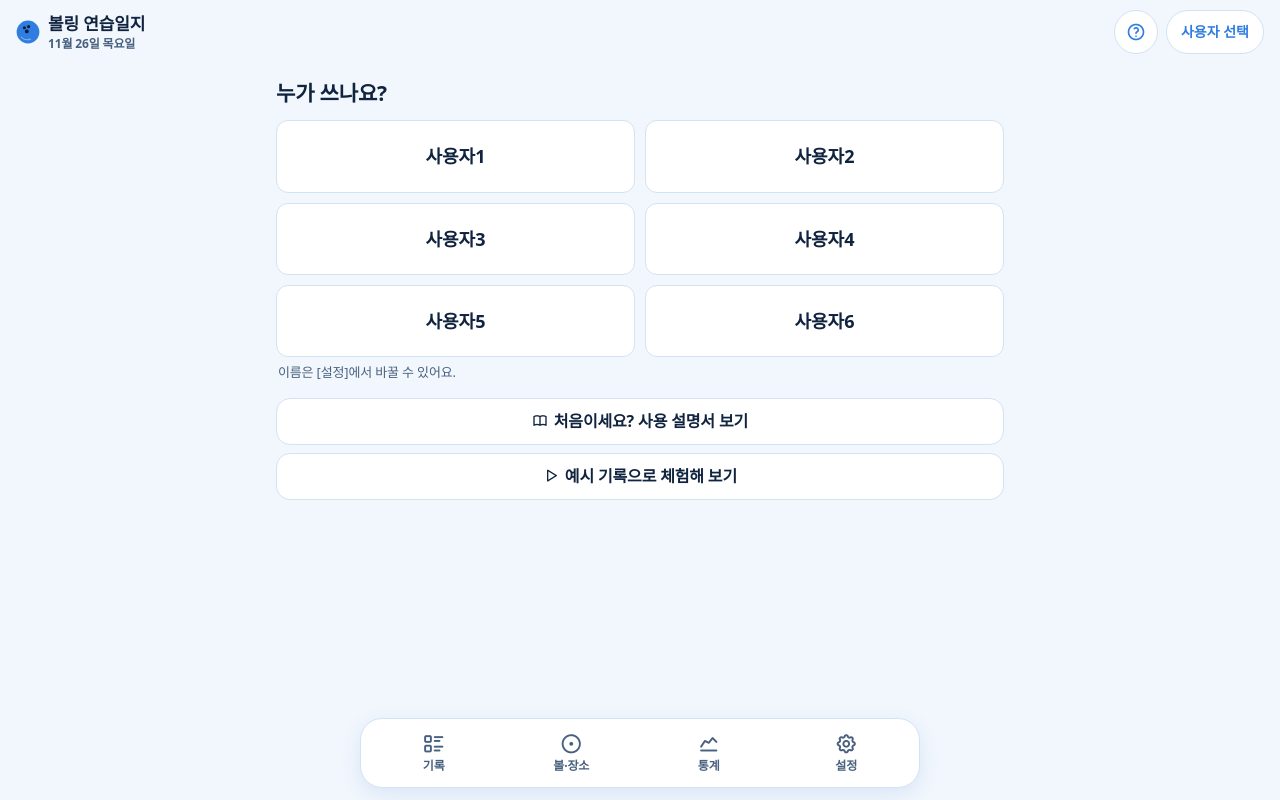
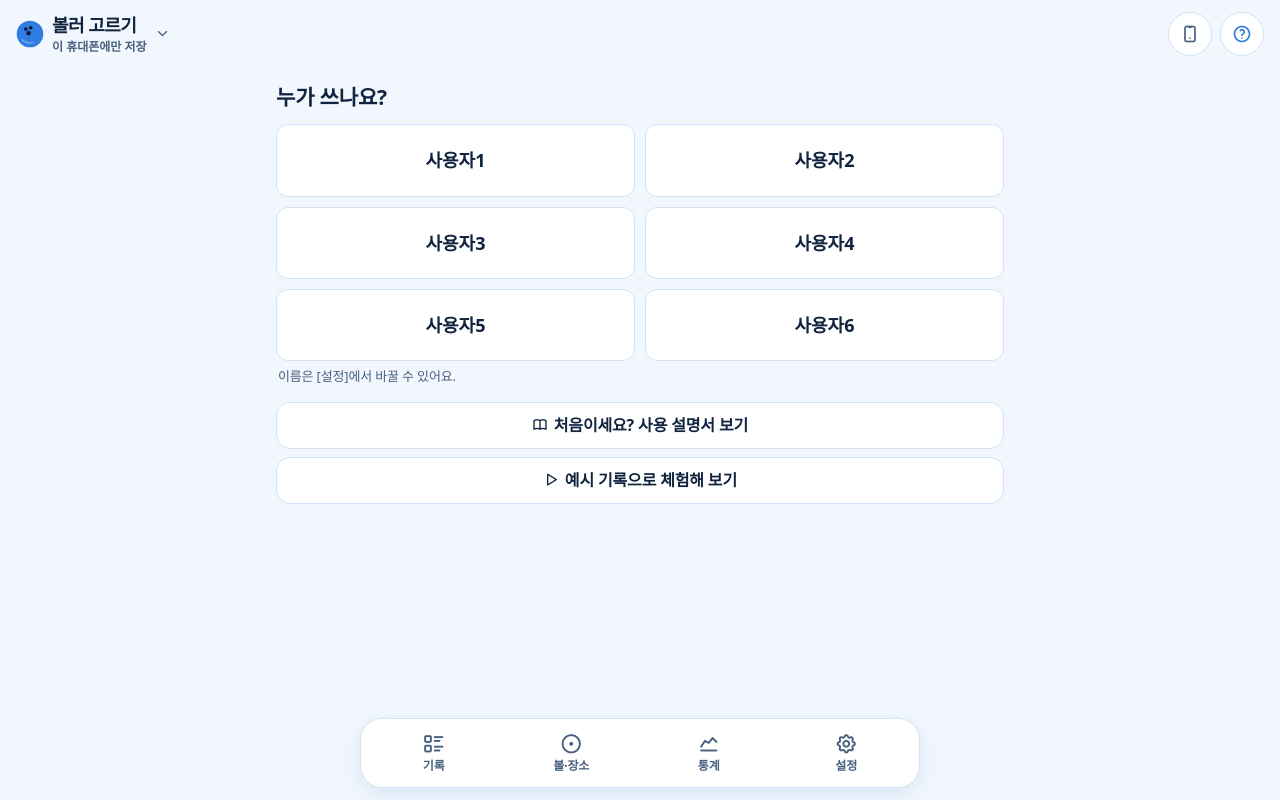
Before and after one commit to sunboys20/bowling-diary, a plain HTML site: page index.html in a window 1280 px wide. Drawn offline with Linux system fonts and the light colour scheme; a web font is replaced by a local one.

Commit message:
머리글에 볼러 이름과 로그인·저장 상태를 늘 표시
Co-Authored-By: Claude Opus 5.5 <noreply@anthropic.com>

```diff
--- a/index.html
+++ b/index.html
@@ -52,9 +52,15 @@ body{margin:0;background:var(--bg);color:var(--ink);font:16px/1.45 "Pretendard V
 a{color:inherit}
 .ti{line-height:1;vertical-align:-.12em}
 .top{position:sticky;top:0;z-index:20;display:flex;align-items:center;gap:8px;padding:10px 16px;padding-top:calc(10px + env(safe-area-inset-top));background:var(--top);color:var(--top-ink);overflow:hidden}
-.top .title{display:flex;align-items:center;gap:8px;font-weight:800;font-size:17px;flex:1;white-space:nowrap;position:relative;z-index:1}
-.top .title svg{width:24px;height:24px;flex:none}
-.top .title .sub{display:block;font-size:12px;font-weight:600;color:var(--muted);line-height:1.2}
+.me{flex:1;min-width:0;display:flex;align-items:center;gap:8px;min-height:48px;border:0;background:none;color:inherit;font:inherit;text-align:left;padding:0;cursor:pointer}
+.me svg{width:28px;height:28px;flex:none;color:var(--accent)}
+.me-t{min-width:0;display:flex;flex-direction:column}
+.me-t b{font-size:18px;font-weight:900;letter-spacing:-.03em;white-space:nowrap;overflow:hidden;text-overflow:ellipsis}
+.me-s{font-size:12px;font-weight:600;color:var(--muted);white-space:nowrap;overflow:hidden;text-overflow:ellipsis}
+.me-s.on{color:var(--accent)}.me-s.bad{color:var(--danger)}
+.me .ti-chevron-down{color:var(--muted);flex:none}
+.st-btn{width:44px;height:44px;flex:none;border-radius:50%;border:1px solid var(--line);background:var(--card);color:var(--muted);display:flex;align-items:center;justify-content:center;font-size:20px;text-decoration:none}
+.st-btn.on{color:var(--accent);border-color:var(--sb-line2)}.st-btn.bad{color:var(--danger)}
 .who{position:relative;z-index:1;display:inline-flex;align-items:center;justify-content:center;gap:5px;min-height:44px;border:1px solid var(--line);background:var(--card);color:var(--accent);border-radius:999px;padding:6px 14px;font:inherit;font-size:14px;font-weight:700;cursor:pointer}
 .help-btn{width:44px;padding:0;text-decoration:none;font-size:20px}
 main{max-width:760px;margin:0 auto;padding:8px 16px 120px}
@@ -370,9 +376,10 @@ table.st th{color:var(--muted);font-weight:700;font-size:12px}
   <symbol id="i-pins5" viewBox="0 0 70 40"><use href="#i-pin" x="0" y="8" width="13" height="32"/><use href="#i-pin" x="14" y="4" width="13" height="32"/><use href="#i-pin" x="28" y="0" width="13" height="32"/><use href="#i-pin" x="42" y="4" width="13" height="32"/><use href="#i-pin" x="56" y="8" width="13" height="32"/></symbol>
 </defs></svg>
 <header class="top noprint">
-  <div class="title"><svg style="color:var(--accent)" aria-hidden="true"><use href="#i-ball"/></svg><span>볼링 연습일지<span class="sub" id="topSub"></span></span></div>
+  <button type="button" class="me" id="whoBtn" aria-label="볼러 바꾸기"><svg aria-hidden="true"><use href="#i-ball"/></svg>
+    <span class="me-t"><b id="topName">볼러 고르기</b><span class="me-s" id="topSub"></span></span><i class="ti ti-chevron-down" aria-hidden="true"></i></button>
+  <a class="st-btn" id="topAcct" href="#settings" aria-label="저장 방식·로그인 (설정)"><i class="ti ti-device-mobile" aria-hidden="true"></i></a>
   <a class="who help-btn" href="help.html" aria-label="사용 설명서"><i class="ti ti-help" aria-hidden="true"></i></a>
-  <button type="button" class="who" id="whoBtn">사용자 선택</button>
 </header>
 <main id="app"></main>
 <nav class="tabs noprint" id="tabs">
@@ -593,8 +600,7 @@ async function render() {
   const tab = { edit: 'list', view: 'list', photos: 'list', ball: 'balls', place: 'balls' }[r] || r;
   document.querySelectorAll('#tabs a').forEach(a => a.classList.toggle('on', a.dataset.tab === tab));
   document.body.classList.toggle('editing', r === 'edit' || r === 'ball' || r === 'place');
-  $('#whoBtn').textContent = CUR ? CUR.name + ' ▾' : '사용자 선택';
-  $('#topSub').textContent = new Date().toLocaleDateString('ko-KR', { month: 'long', day: 'numeric', weekday: 'long' });
+  topBar();
   window.scrollTo(0, 0);
   if (!CUR && r !== 'settings') return renderWho();
   switch (r) {
@@ -626,7 +632,7 @@ function renderWho() {
 /* ---------- v0.7 shared pieces: kinds, 5x2 scoreboard, game card, places ---------- */
 const KINDS = ['대회', '개인연습', '단체연습', '기타'];
 // 지금 누구의 기록을 보고 있는지 — 제목 옆 작은 이름표
-const whoTag = () => CUR ? `<a class="who-tag" href="#who" aria-label="${esc(CUR.name)} 님의 기록 · 사람 바꾸기">${esc(CUR.name)} 님</a>` : '';
+const whoTag = () => ''; // 누구의 기록인지는 머리글(맨 위)에 늘 보인다
 const ktag = k => k ? `<span class="ktag k-${esc(k)}">${esc(k)}</span>` : '';
 const spareCount = rolls => BW.marks(rolls || []).flat().filter(m => m.t === '/').length;
 // screen scoreboard: frames 1-5 and 6-10 in two rows, running total under each frame (kept quiet)
@@ -717,9 +723,7 @@ async function renderList() {
   const scOf = pre => days.filter(d => d.date.startsWith(pre)).flatMap(d => (d.games || []).map(g => g.score).filter(v => v != null));
   const monthSc = scOf(ym), lastSc = scOf(lm);
   const diff = monthSc.length && lastSc.length ? avg(monthSc) - avg(lastSc) : null;
-  let h = `<div class="hello"><div><div class="muted">${profiles.length > 1 ? '지금 보는 기록' : '내 기록'}</div><b>${esc(CUR.name)} 님</b></div>
-      ${profiles.length > 1 ? '<a class="btn small" href="#who"><i class="ti ti-switch-horizontal" aria-hidden="true"></i> 사람 바꾸기</a>' : ''}</div>
-    <div class="home-hero"><div class="ring"><div class="v">${f1(avg(monthSc))}</div><div class="l">${+ym.slice(5)}월 평균</div></div>
+  let h = `<div class="home-hero"><div class="ring"><div class="v">${f1(avg(monthSc))}</div><div class="l">${+ym.slice(5)}월 평균</div></div>
     <div class="hero-rows"><div><span>최고</span><b>${monthSc.length ? Math.max(...monthSc) : '-'}</b></div>
       <div><span>게임</span><b>${monthSc.length}</b></div>
       <div><span>지난달보다</span><b class="${diff == null ? '' : diff >= 0 ? 'up' : 'down'}">${diff == null ? '-' : (diff >= 0 ? '+' : '') + f1(diff)}</b></div></div></div>
@@ -1295,7 +1299,7 @@ async function renderView(id) {
   }).join('');
   app.innerHTML = `<div class="screenonly">
       <div class="gear-top" style="margin:4px 2px 12px">
-        <div class="gi"><div style="margin-bottom:4px">${whoTag()}</div><div style="font-size:19px;font-weight:900">${fmtDate(d.date)} ${ktag(d.kind)}</div>
+        <div class="gi"><div style="font-size:19px;font-weight:900">${fmtDate(d.date)} ${ktag(d.kind)}</div>
           <div class="muted">${[d.match ? esc(d.match) : '', esc(d.place) || '볼링장 미입력', d.lane ? '레인 ' + esc(d.lane) : '', esc(ballTxt)].filter(Boolean).join(' · ')}</div></div>
         <a class="btn small" href="#edit/${d.id}">고치기</a></div>
       <div class="dkpis"><div><div class="l">평균</div><div class="v">${sc.length ? f1(avg(sc)) : '-'}</div></div>
@@ -1539,6 +1543,7 @@ async function renderServerCard() {
   try { st = await sbStatus(); }
   catch (e) { if ($('#srvCard')) box.innerHTML = head + `<p class="hint">${esc(sbErr(e))}</p><div class="actions"><button type="button" class="btn small" id="sbRetry">다시 연결</button></div>`; if ($('#sbRetry')) $('#sbRetry').onclick = renderServerCard; return; }
   if (!$('#srvCard')) return;
+  topBar();
   const busy = (btn, on) => { btn.disabled = on; btn.dataset.t = btn.dataset.t || btn.textContent; btn.textContent = on ? '잠시만요…' : btn.dataset.t; };
 
   if (!st.user && !sbPendingEmail) {
@@ -1762,6 +1767,7 @@ async function afterPull() {
   if (!dirty && !['edit', 'ball', 'settings'].includes(r)) render();
 }
 function syncBadge() {
+  topBar();
   const el = $('#syncStat'); if (!el) return;
   if (SYNC.running) { el.textContent = '서버와 맞추는 중…'; return; }
   const t = SYNC.lastOk ? new Date(SYNC.lastOk).toLocaleString('ko-KR', { month: 'numeric', day: 'numeric', hour: 'numeric', minute: '2-digit' }) : '아직 없음';
@@ -1824,7 +1830,7 @@ async function renderSettings() {
   const aiKey = !!(await getMeta('aiKey')), aiModel = (await getMeta('aiModel')) || 'claude-opus-5-5';
   let est = '';
   try { if (navigator.storage && navigator.storage.estimate) { const e = await navigator.storage.estimate(); est = `사용 중 ${(e.usage / 1048576).toFixed(1)} MB`; } } catch (e) { /* ignore */ }
-  const beta = !!(await getMeta('serverBeta'));
+  const beta = !!(await getMeta('serverBeta')); betaOn = beta;
   const hb = await homeConf();
   const canShare = !!(navigator.canShare && navigator.canShare({ files: [new File(['x'], 't.json', { type: 'application/json' })] }));
   app.innerHTML = `<h2>설정</h2>
@@ -2044,6 +2050,25 @@ async function resetDemo() {
 const demoURL = () => location.pathname + '?demo#list';
 const realURL = () => location.pathname + '#list';
 
+// 머리글: 지금 볼러 + 어디에 저장되는지(로그인한 이메일). 화면이 바뀔 때·맞추기 상태가 바뀔 때 다시 그린다
+let betaOn = false;
+function sbEmail() { try { const a = JSON.parse(localStorage.getItem('bowling-diary-auth') || 'null'); return (a && a.user && a.user.email) || ''; } catch (e) { return ''; } }
+function topBar() {
+  const name = $('#topName'), sub = $('#topSub'), btn = $('#topAcct'); if (!name) return;
+  name.textContent = CUR ? CUR.name + ' 님' : '볼러 고르기';
+  const email = DEMO ? '' : sbEmail();
+  let txt, cls = '', icon = 'ti-device-mobile';
+  if (DEMO) { txt = '체험 모드 · 예시 기록'; icon = 'ti-player-play'; }
+  else if (SYNC.on && email) {
+    icon = 'ti-cloud-check'; cls = 'on'; txt = email + ' · 서버에도 저장';
+    if (SYNC.error) { cls = 'bad'; icon = 'ti-cloud-x'; txt = email + ' · 서버 맞추기 문제'; }
+    else if (SYNC.pending) { icon = 'ti-cloud-upload'; txt = email + ` · 올릴 것 ${SYNC.pending}개`; }
+  } else if (email) { txt = email + ' · 이 휴대폰에만 저장'; icon = 'ti-user-check'; }
+  else txt = betaOn ? '로그인 안 함 · 이 휴대폰에만 저장' : '이 휴대폰에만 저장';
+  sub.textContent = txt; sub.className = 'me-s' + (cls ? ' ' + cls : '');
+  btn.className = 'st-btn' + (cls ? ' ' + cls : ''); btn.innerHTML = `<i class="ti ${icon}" aria-hidden="true"></i>`;
+  btn.setAttribute('aria-label', txt + ' (설정)');
+}
 /* ---------- start ---------- */
 $('#whoBtn').onclick = () => go('#who');
 window.addEventListener('beforeunload', e => { if (dirty) { e.preventDefault(); e.returnValue = ''; } });
@@ -2057,6 +2082,7 @@ window.addEventListener('beforeunload', e => { if (dirty) { e.preventDefault();
     bar.innerHTML = '<span><b>체험 모드</b> · 예시 기록이에요. 마음껏 눌러 보세요.</span><a href="' + realURL() + '">체험 끝내기</a>';
     document.querySelector('.top').after(bar);
   }
+  betaOn = !!(await getMeta('serverBeta'));
   SYNC.on = !DEMO && !!(await getMeta('syncOn')); SYNC.lastOk = (await getMeta('syncLastOk')) || 0;
   if (SYNC.on) { await loadOutbox(); SYNC.pending = Object.keys(outbox).length; }
   await loadProfiles();
```
Also changed, not shown: 1 other file.
